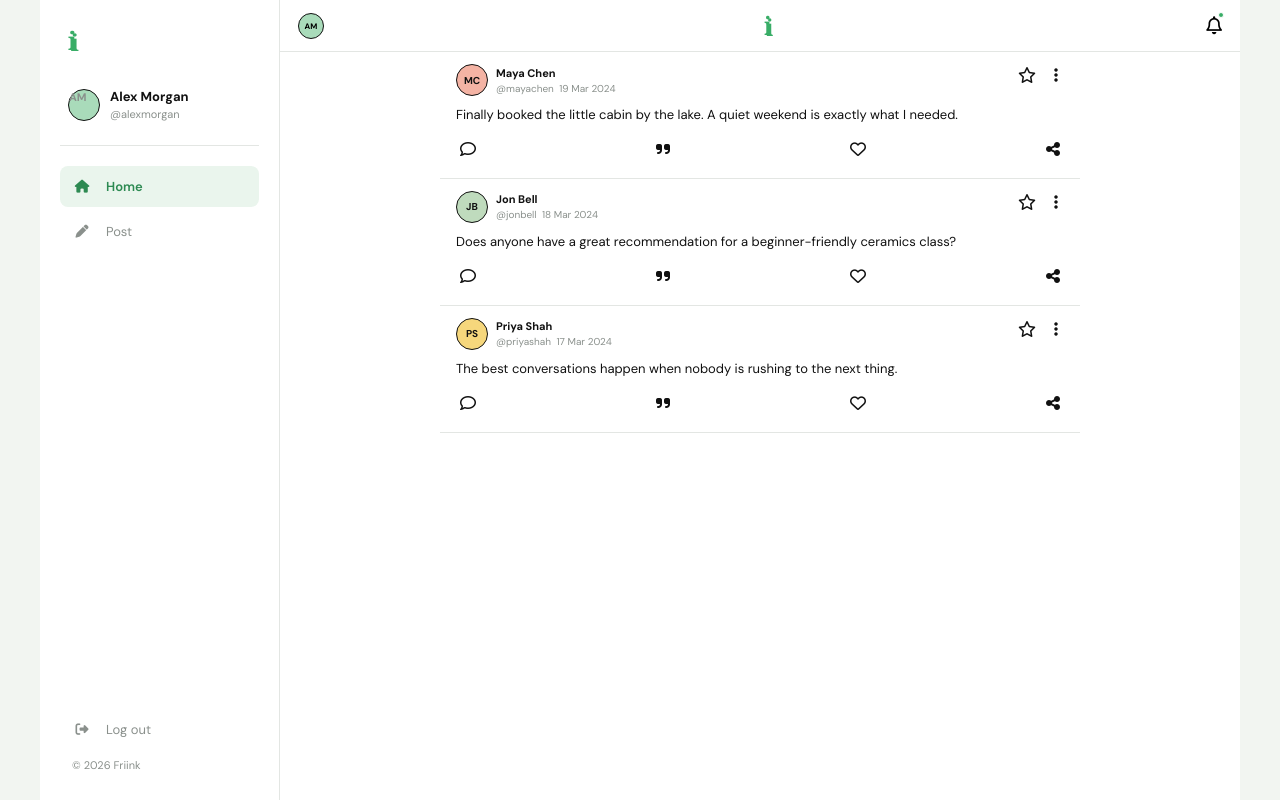
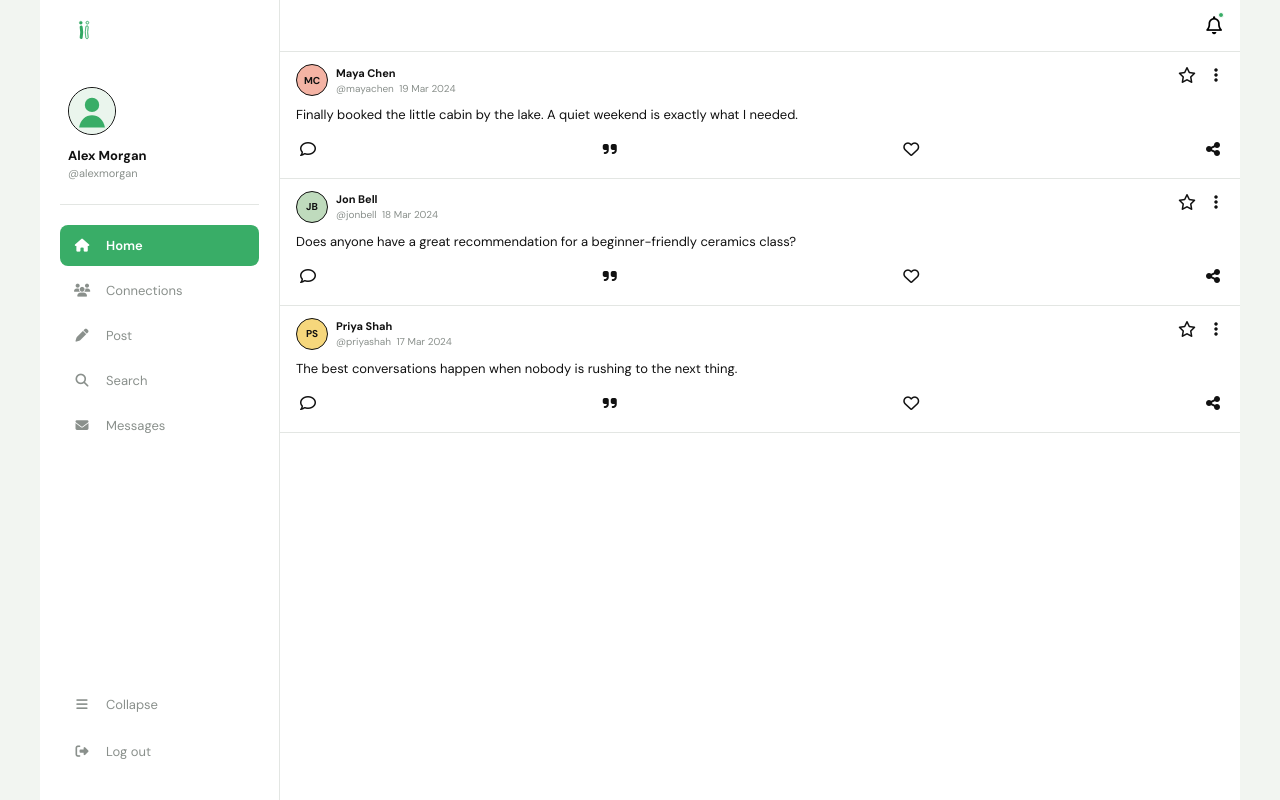
Before and after one commit to Friink/friink, a Next.js app in the folder web/: page / in a window 1280 px wide. Both pictures are taken after typing "name@example.com", "Sample123" into the empty fields and a click on the button "Login". Built offline with nearby package versions, Linux system fonts and the light colour scheme.

Commit message:
Added screens

```diff
--- a/web/app/globals.css
+++ b/web/app/globals.css
@@ -36,17 +36,16 @@ textarea {
 
 /* Logo */
 .friink-logo {
-  color: var(--color-brand);
-  font: 700 var(--text-xl)/1 var(--font-logo);
-  letter-spacing: -0.35em;
-  transform: scaleX(0.82);
+  display: inline-block;
+  width: 2rem;
+  height: 2.25rem;
 }
 
-.friink-logo span {
-  position: relative;
-  top: 1px;
-  margin-left: 0.12em;
-  font-size: 0.92em;
+.friink-logo img {
+  width: 100%;
+  height: 100%;
+  object-fit: contain;
+  filter: invert(56%) sepia(47%) saturate(605%) hue-rotate(92deg) brightness(89%) contrast(86%);
 }
 
 /* Shared */
@@ -90,6 +89,19 @@ textarea {
   font-weight: 700;
 }
 
+.profile-avatar {
+  overflow: hidden;
+  padding: 0;
+  background: var(--color-brand-soft);
+}
+
+.profile-avatar img {
+  display: block;
+  width: 100%;
+  height: 100%;
+  object-fit: cover;
+}
+
 .avatar-coral { background: var(--color-avatar-coral); }
 .avatar-sage { background: var(--color-avatar-sage); }
 .avatar-sun { background: var(--color-avatar-sun); }
@@ -110,16 +122,16 @@ textarea {
   align-content: start;
   width: min(100%, 31rem);
   min-height: 100vh;
-  padding: clamp(5rem, 15vh, 9rem) clamp(1.25rem, 5vw, 3rem) 2.5rem;
+  padding: clamp(3rem, 10vh, 6rem) clamp(1.25rem, 5vw, 3rem) 5rem;
   text-align: center;
-  gap: 0.9rem;
+  gap: 0.75rem;
 }
 
 .brand-lockup {
   display: grid;
   justify-items: center;
   gap: 0.8rem;
-  margin-bottom: 2rem;
+  margin-bottom: 1rem;
   color: var(--color-brand);
 }
 
@@ -131,6 +143,7 @@ textarea {
 .brand-lockup-wordmark {
   width: 9rem;
   height: auto;
+  filter: invert(56%) sepia(47%) saturate(605%) hue-rotate(92deg) brightness(89%) contrast(86%);
 }
 
 .brand-lockup-sm .brand-lockup-mark {
@@ -276,8 +289,8 @@ textarea {
 
 .login-switch {
   position: absolute;
-  right: 2.25rem;
-  bottom: 2rem;
+  right: clamp(1.25rem, 5vw, 3rem);
+  bottom: 1.5rem;
   left: clamp(1.25rem, 5vw, 3rem);
   margin: 0;
   color: #8a908c;
@@ -356,7 +369,7 @@ textarea {
 .topbar-home {
   display: flex;
   align-items: center;
-  justify-content: space-between;
+  justify-content: flex-end;
   height: 100%;
   padding: 0 1.125rem;
 }
@@ -571,10 +584,14 @@ textarea {
     max-width: 1200px;
   }
 
+  .app-layout:has(.sidebar-collapsed) {
+    grid-template-columns: 4.5rem minmax(0, 1fr);
+  }
+
   .sidebar {
     display: flex;
     flex-direction: column;
-    padding: 1.75rem 1.25rem;
+    padding: 0.75rem 1.25rem 1.75rem;
     border-right: 1px solid var(--color-line);
     background: var(--color-paper);
   }
@@ -584,12 +601,13 @@ textarea {
   }
 
   .sidebar-profile {
-    display: flex;
-    align-items: center;
-    gap: 0.625rem;
+    display: grid;
+    justify-items: start;
+    gap: 0.75rem;
     margin-top: 2rem;
     padding: 0 0.5rem 1.5rem;
     border-bottom: 1px solid var(--color-line);
+    text-align: left;
   }
 
   .sidebar-profile strong,
@@ -605,6 +623,12 @@ textarea {
     margin-top: 0.125rem;
     color: var(--color-muted);
     font-size: var(--text-xs);
+  }
+
+  .sidebar-profile .user-avatar {
+    width: 3rem;
+    height: 3rem;
+    font-size: 0.75rem;
   }
 
   .sidebar-nav {
@@ -633,13 +657,74 @@ textarea {
   }
 
   .nav-item.active {
-    color: var(--color-brand-dark);
-    background: var(--color-brand-soft);
+    color: var(--color-paper);
+    background: var(--color-brand);
     font-weight: 600;
   }
 
   .sidebar-footer {
+    display: grid;
+    gap: 0.35rem;
     margin-top: auto;
+  }
+
+  .sidebar-action {
+    display: flex;
+    align-items: center;
+    gap: 0.875rem;
+    width: 100%;
+    padding: 0.75rem;
+    border: 0;
+    border-radius: var(--radius-sm);
+    color: var(--color-muted);
+    background: transparent;
+    text-align: left;
+    font-size: var(--text-sm);
+  }
+
+  .sidebar-action i {
+    width: 1.25rem;
+    text-align: center;
+  }
+
+  .sidebar-collapse-button {
+    margin-top: 0.25rem;
+  }
+
+  .sidebar-collapsed {
+    padding-right: 0.75rem;
+    padding-left: 0.75rem;
+  }
+
+  .sidebar-collapsed .sidebar-profile > div,
+  .sidebar-collapsed .nav-item span,
+  .sidebar-collapsed .sidebar-action span {
+    display: none;
+  }
+
+  .sidebar-collapsed .sidebar-brand {
+    display: flex;
+    justify-content: center;
+    padding: 0;
+  }
+
+  .sidebar-collapsed .sidebar-profile {
+    justify-items: center;
+    padding-right: 0;
+    padding-left: 0;
+    text-align: center;
+  }
+
+  .sidebar-collapsed .sidebar-profile .user-avatar {
+    width: 2.5rem;
+    height: 2.5rem;
+  }
+
+  .sidebar-collapsed .nav-item,
+  .sidebar-collapsed .sidebar-action {
+    justify-content: center;
+    padding-right: 0.5rem;
+    padding-left: 0.5rem;
   }
 
   .sidebar-footer p {
@@ -655,7 +740,7 @@ textarea {
   }
 
   .main-content {
-    width: min(100%, var(--space-content-max-width));
+    width: 100%;
     margin: 0 auto;
     padding-bottom: 2rem;
   }
--- a/web/components/app-shell.tsx
+++ b/web/components/app-shell.tsx
@@ -4,8 +4,12 @@ import { useState } from 'react';
 import { FriinkLogo } from '@/components/friink-logo';
 import { HomeScreen } from '@/components/home-screen';
 import { LoginScreen } from '@/components/login-screen';
+import { MobileNav } from '@/components/mobile-nav';
 import { PostScreen } from '@/components/post-screen';
-import { currentUser, initialPosts, navItems, type Post, type Screen } from '@/lib/data';
+import { DirectoryScreen as ConnectionsScreen, MessagesScreen } from '@/components/screens';
+import { SearchScreen } from '@/components/screens';
+import { SideDrawer } from '@/components/side-drawer';
+import { currentUser, initialPosts, type Post, type Screen } from '@/lib/data';
 
 function UserAvatar({ initials, tone }: { initials: string; tone: string }) {
   return <span className={`user-avatar avatar-${tone}`}>{initials}</span>;
@@ -13,6 +17,7 @@ function UserAvatar({ initials, tone }: { initials: string; tone: string }) {
 
 export function AppShell() {
   const [loggedIn, setLoggedIn] = useState(false);
+  const [sidebarCollapsed, setSidebarCollapsed] = useState(false);
   const [activeScreen, setActiveScreen] = useState<Screen>('home');
   const [posts, setPosts] = useState<Post[]>(initialPosts);
 
@@ -39,50 +44,18 @@ export function AppShell() {
   return (
     <main className="app-shell">
       <div className="app-layout">
-        <aside className="sidebar" aria-label="Sidebar">
-          <div className="sidebar-brand">
-            <FriinkLogo />
-          </div>
-
-          <div className="sidebar-profile">
-            <UserAvatar initials={currentUser.initials} tone={currentUser.tone} />
-            <div>
-              <strong>{currentUser.name}</strong>
-              <span>{currentUser.handle}</span>
-            </div>
-          </div>
-
-          <nav className="sidebar-nav" aria-label="Main navigation">
-            {navItems.map((item) => (
-              <button
-                className={`nav-item${activeScreen === item.id ? ' active' : ''}`}
-                key={item.id}
-                type="button"
-                onClick={() => setActiveScreen(item.id)}
-              >
-                <i className={item.icon} aria-hidden="true" />
-                <span>{item.label}</span>
-              </button>
-            ))}
-          </nav>
-
-          <div className="sidebar-footer">
-            <button className="nav-item" type="button" onClick={() => setLoggedIn(false)}>
-              <i className="fa-solid fa-right-from-bracket" aria-hidden="true" />
-              <span>Log out</span>
-            </button>
-            <p>© 2026 Friink</p>
-          </div>
-        </aside>
+        <SideDrawer
+          activeScreen={activeScreen}
+          collapsed={sidebarCollapsed}
+          onNavigate={setActiveScreen}
+          onToggleCollapsed={() => setSidebarCollapsed((current) => !current)}
+          onLogout={() => setLoggedIn(false)}
+        />
 
         <section className="main-panel">
           {activeScreen === 'home' && (
             <header className="topbar">
               <div className="topbar-home">
-                <button className="topbar-avatar" type="button" aria-label="Open profile">
-                  <UserAvatar initials={currentUser.initials} tone={currentUser.tone} />
-                </button>
-                <FriinkLogo />
                 <button className="topbar-bell" type="button" aria-label="Notifications">
                   <i className="fa-regular fa-bell" aria-hidden="true" />
                   <span />
@@ -92,27 +65,15 @@ export function AppShell() {
           )}
 
           <div className={`main-content${activeScreen === 'post' ? ' main-content-post' : ''}`}>
-            {activeScreen === 'home' ? (
-              <HomeScreen posts={posts} />
-            ) : (
-              <PostScreen onBack={() => setActiveScreen('home')} onPost={handlePost} />
-            )}
+            {activeScreen === 'home' && <HomeScreen posts={posts} />}
+            {activeScreen === 'connections' && <ConnectionsScreen />}
+            {activeScreen === 'post' && <PostScreen onBack={() => setActiveScreen('home')} onPost={handlePost} />}
+            {activeScreen === 'search' && <SearchScreen />}
+            {activeScreen === 'messages' && <MessagesScreen />}
           </div>
         </section>
 
-        <nav className="bottom-nav" aria-label="Mobile navigation">
-          {navItems.map((item) => (
-            <button
-              className={`bottom-nav-item${activeScreen === item.id ? ' active' : ''}`}
-              key={item.id}
-              type="button"
-              onClick={() => setActiveScreen(item.id)}
-              aria-label={item.label}
-            >
-              <i className={item.icon} aria-hidden="true" />
-            </button>
-          ))}
-        </nav>
+        <MobileNav activeScreen={activeScreen} onNavigate={setActiveScreen} />
       </div>
     </main>
   );
--- a/web/components/friink-logo.tsx
+++ b/web/components/friink-logo.tsx
@@ -1,7 +1,7 @@
 export function FriinkLogo({ className = '' }: { className?: string }) {
   return (
     <span className={`friink-logo ${className}`.trim()} aria-label="Friink">
-      i<span>i</span>
+      <img src="/brand/logoBlack.svg" alt="" />
     </span>
   );
 }
--- /dev/null
+++ b/web/components/mobile-nav.tsx
@@ -0,0 +1,24 @@
+import { navItems, type Screen } from '@/lib/data';
+
+type MobileNavProps = {
+  activeScreen: Screen;
+  onNavigate: (screen: Screen) => void;
+};
+
+export function MobileNav({ activeScreen, onNavigate }: MobileNavProps) {
+  return (
+    <nav className="bottom-nav" aria-label="Mobile navigation">
+      {navItems.map((item) => (
+        <button
+          className={`bottom-nav-item${activeScreen === item.id ? ' active' : ''}`}
+          key={item.id}
+          type="button"
+          onClick={() => onNavigate(item.id)}
+          aria-label={item.label}
+        >
+          <i className={item.icon} aria-hidden="true" />
+        </button>
+      ))}
+    </nav>
+  );
+}
--- a/web/components/screens.tsx
+++ b/web/components/screens.tsx
@@ -10,6 +10,10 @@ export function QuestionsScreen() {
 
 export function MessagesScreen() {
   return <><ScreenHeading eyebrow="Stay close" title="Messages" copy="Your conversations, collected in one calm place." /><div className="message-search">⌕ <span>Search conversations</span></div><div className="message-list"><div className="message-row unread"><span className="avatar avatar-coral">MC</span><div><div className="message-title"><strong>Maya Chen</strong><small>10:42 AM</small></div><p>That sounds perfect. I&apos;ll send you the address!</p></div><span className="unread-dot" /></div><div className="message-row"><span className="avatar avatar-sage">JB</span><div><div className="message-title"><strong>Jon Bell</strong><small>Yesterday</small></div><p>Thanks for the ceramics recommendation.</p></div></div><div className="message-row"><span className="avatar avatar-sun">PS</span><div><div className="message-title"><strong>Priya Shah</strong><small>Mon</small></div><p>Are we still on for Thursday?</p></div></div></div></>;
+}
+
+export function SearchScreen() {
+  return <><ScreenHeading eyebrow="Find your people" title="Search" copy="Look through your Friink space." /><div className="message-search">⌕ <span>Search Friink</span></div></>;
 }
 
 export function CalendarScreen() {
--- /dev/null
+++ b/web/components/side-drawer.tsx
@@ -0,0 +1,65 @@
+import { FriinkLogo } from '@/components/friink-logo';
+import { currentUser, navItems, type Screen } from '@/lib/data';
+
+type SideDrawerProps = {
+  activeScreen: Screen;
+  collapsed: boolean;
+  onNavigate: (screen: Screen) => void;
+  onToggleCollapsed: () => void;
+  onLogout: () => void;
+};
+
+function UserAvatar({ initials, tone }: { initials: string; tone: string }) {
+  return <span className={`user-avatar avatar-${tone}`}>{initials}</span>;
+}
+
+export function SideDrawer({ activeScreen, collapsed, onNavigate, onToggleCollapsed, onLogout }: SideDrawerProps) {
+  return (
+    <aside className={`sidebar${collapsed ? ' sidebar-collapsed' : ''}`} aria-label="Main navigation">
+      <div className="sidebar-brand">
+        <FriinkLogo />
+      </div>
+
+      <div className="sidebar-profile">
+        <span className="user-avatar profile-avatar">
+          <img src="/placeholder-avatar.svg" alt="Profile placeholder" />
+        </span>
+        <div>
+          <strong>{currentUser.name}</strong>
+          <span>{currentUser.handle}</span>
+        </div>
+      </div>
+
+      <nav className="sidebar-nav" aria-label="Main navigation">
+        {navItems.map((item) => (
+          <button
+            className={`nav-item${activeScreen === item.id ? ' active' : ''}`}
+            key={item.id}
+            type="button"
+            onClick={() => onNavigate(item.id)}
+          >
+            <i className={item.icon} aria-hidden="true" />
+            <span>{item.label}</span>
+          </button>
+        ))}
+      </nav>
+
+      <div className="sidebar-footer">
+        <button
+          className="sidebar-action sidebar-collapse-button"
+          type="button"
+          onClick={onToggleCollapsed}
+          aria-label={collapsed ? 'Expand sidebar' : 'Collapse sidebar'}
+          aria-pressed={collapsed}
+        >
+          <i className="fa-solid fa-bars" aria-hidden="true" />
+          <span>{collapsed ? 'Expand' : 'Collapse'}</span>
+        </button>
+        <button className="sidebar-action" type="button" onClick={onLogout}>
+          <i className="fa-solid fa-right-from-bracket" aria-hidden="true" />
+          <span>Log out</span>
+        </button>
+      </div>
+    </aside>
+  );
+}
--- a/web/lib/data.ts
+++ b/web/lib/data.ts
@@ -10,7 +10,7 @@ export type Post = {
   reactions: number;
 };
 
-export type Screen = 'home' | 'post';
+export type Screen = 'home' | 'connections' | 'post' | 'search' | 'messages';
 
 export type NavItem = {
   id: Screen;
@@ -20,7 +20,10 @@ export type NavItem = {
 
 export const navItems: NavItem[] = [
   { id: 'home', label: 'Home', icon: 'fa-solid fa-house' },
+  { id: 'connections', label: 'Connections', icon: 'fa-solid fa-users' },
   { id: 'post', label: 'Post', icon: 'fa-solid fa-pen' },
+  { id: 'search', label: 'Search', icon: 'fa-solid fa-magnifying-glass' },
+  { id: 'messages', label: 'Messages', icon: 'fa-solid fa-envelope' },
 ];
 
 export const initialPosts: Post[] = [
```
Also changed, not shown: web/public/placeholder-avatar.svg (added).
